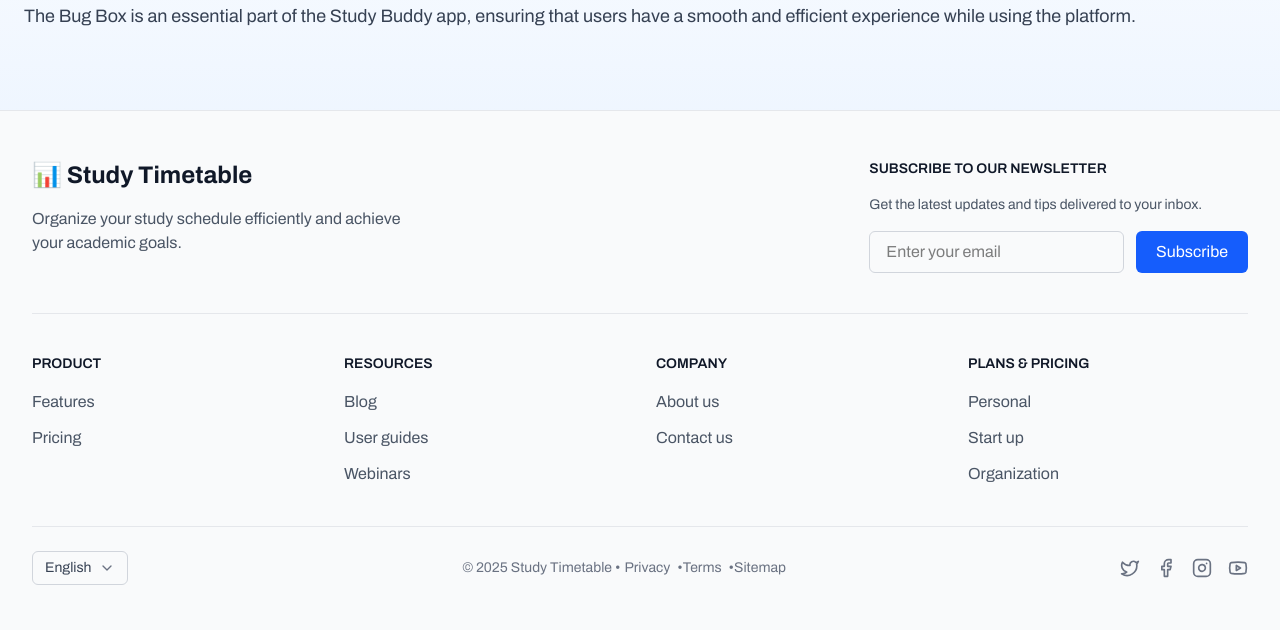
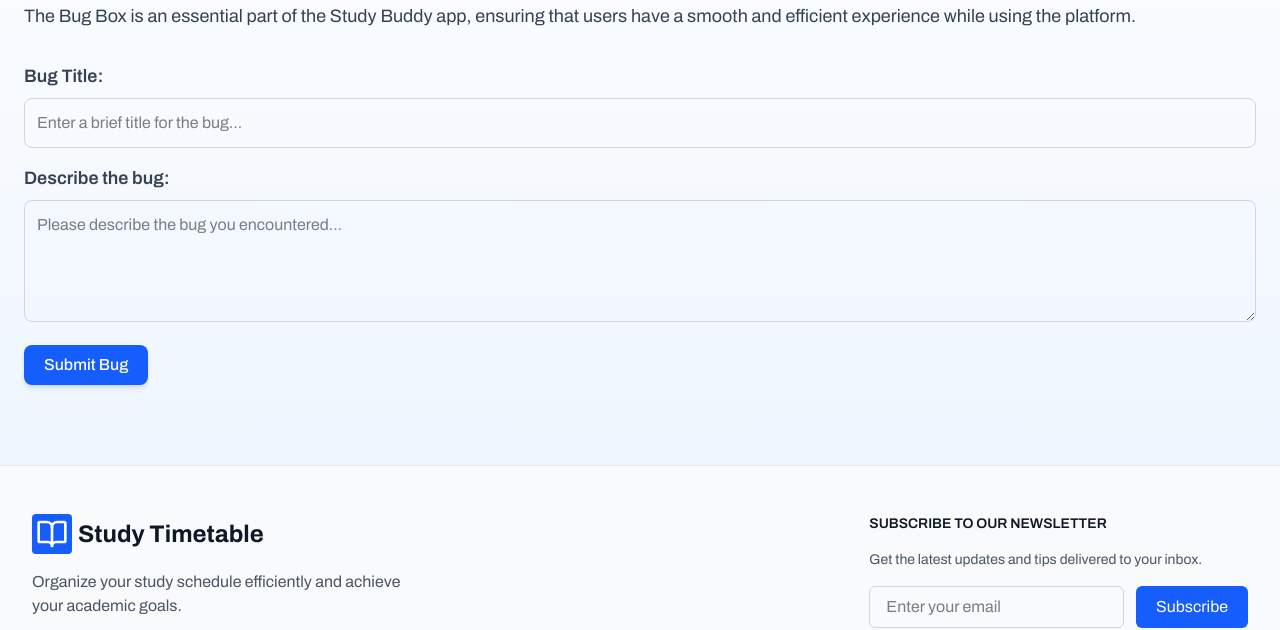
Before and after one commit to Idris-jose/studdy-buddy, a React (Vite) app in the folder study-buddy/: page /bugbox in a window 1280 px wide. Shown: the part 250-880 px from the top of the page. Built offline with nearby package versions, Linux system fonts and the light colour scheme; no server answers.

Commit message:
Enhance Footer with new icon and update copyright text; implement BugBox form for bug reporting; add new motivational quote in MainApp

```diff
--- a/study-buddy/src/Footer.jsx
+++ b/study-buddy/src/Footer.jsx
@@ -1,5 +1,5 @@
 import React, { useState } from 'react';
-import { Twitter, Facebook, Instagram, Youtube, ChevronDown } from 'lucide-react';
+import { Twitter, Facebook, Instagram, Youtube, ChevronDown,BookOpen } from 'lucide-react';
 
 const Footer = () => {
   const [email, setEmail] = useState('');
@@ -75,7 +75,7 @@ const Footer = () => {
           {/* Logo & Tagline */}
           <div className="flex flex-col space-y-4">
             <div className="flex items-center">
-              <span className="text-2xl font-bold text-gray-900">📊 Study Timetable</span>
+              <span className="text-2xl flex items-center justify-center gap-1.5 font-bold text-gray-900"><BookOpen className='bg-blue-600 w-10 h-10 p-1  rounded text-white' /> Study Timetable</span>
             </div>
             <p className="text-gray-600 max-w-sm">
               Organize your study schedule efficiently and achieve your academic goals.
@@ -150,7 +150,7 @@ const Footer = () => {
 
           {/* Copyright */}
           <div className="text-gray-500 text-sm">
-            © {new Date().getFullYear()} Study Timetable •
+            © {new Date().getFullYear()} Study Buddy•
             <a href="/privacy" className="hover:text-blue-600 ml-1 mr-1">Privacy</a> •
             <a href="/terms" className="hover:text-blue-600 mr-1">Terms</a> •
             <a href="/sitemap" className="hover:text-blue-600">Sitemap</a>
--- a/study-buddy/src/bugbox.jsx
+++ b/study-buddy/src/bugbox.jsx
@@ -1,6 +1,19 @@
 import Navbar from './navbar.jsx';
 
+import { useState } from 'react';
 export default function BugBox(){
+
+    const [description, setDescription] = useState('');
+    const [title, setTitle] = useState('');
+
+    const handleSubmit = (event) => {
+        event.preventDefault();
+        // Handle form submission logic here
+        console.log("Bug reported!");
+        setDescription(''); // Clear the description field
+        setTitle(''); // Clear the title field
+    }
+
     return(
         <>
         <Navbar />
@@ -10,6 +23,15 @@ export default function BugBox(){
                 <p className='text-lg text-gray-700'>The Bug Box is a feature in the Study Buddy app that allows users to report bugs or issues they encounter while using the application. It serves as a feedback mechanism for users to communicate any problems they face, helping the development team identify and resolve issues quickly.</p>
                 <p className='text-lg text-gray-700'>Users can submit detailed descriptions of the bugs, including steps to reproduce them, screenshots, and any other relevant information. This feedback is invaluable for improving the app's performance and user experience.</p>
                 <p className='text-lg text-gray-700'>The Bug Box is an essential part of the Study Buddy app, ensuring that users have a smooth and efficient experience while using the platform.</p>
+
+                <form className='mt-8'>
+                    <label htmlFor='bug-title' className='block text-lg font-semibold text-gray-700 mb-2'>Bug Title:</label>
+                    <input type='text' value={title} onChange={(e) => setTitle(e.target.value)} id='bug-title' className='w-full p-3 border border-gray-300 rounded-lg mb-4' placeholder='Enter a brief title for the bug...' />
+                    <label htmlFor='bug-description' className='block text-lg font-semibold text-gray-700 mb-2'>Describe the bug:</label>
+                    <textarea id='bug-description' value={description} onChange={(e) => setDescription(e.target.value)} rows='4' className='w-full p-3 border border-gray-300 rounded-lg mb-4' placeholder='Please describe the bug you encountered...'></textarea>
+                    <button type='submit' onClick={handleSubmit} className='bg-blue-600 text-white px-5 py-2 rounded-lg font-medium hover:bg-blue-700 shadow-md hover:shadow-lg transition-all'>Submit Bug</button>
+                    </form>
+
             </section>
 
         </>
--- a/study-buddy/src/mainapp.jsx
+++ b/study-buddy/src/mainapp.jsx
@@ -104,7 +104,8 @@ export default function MainApp() {
     "Start by adding your courses to create a foundation",
     "Generate a timetable to organize your study sessions",
     "Build syllabi for a clear roadmap of each course",
-    "Use TQ Solver to master challenging concepts"
+    "Use TQ Solver to master challenging concepts",
+    "create comprehensive notes to aid in reading"
   ];
 
   return (
```
